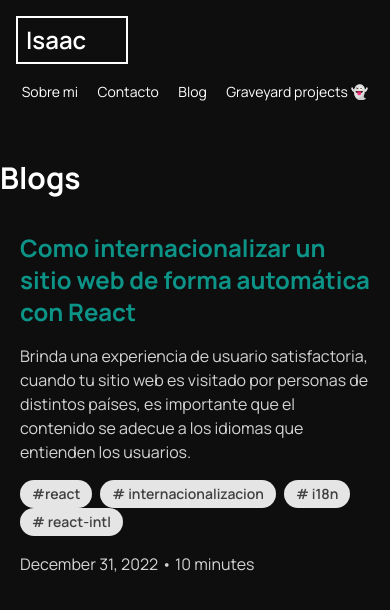
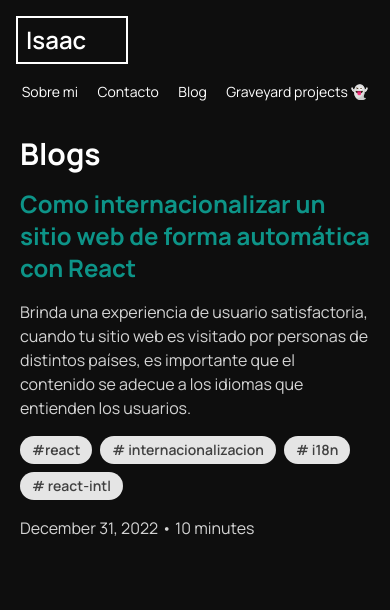
Before and after one commit to BigDog1400/personal-site, a Next.js app: page /blog in a window 390 px wide. Shown: the top 610 px of the page. Built offline with nearby package versions, Linux system fonts and the light colour scheme.

Commit message:
fix: mobile styles

```diff
--- a/pages/blog/index.tsx
+++ b/pages/blog/index.tsx
@@ -31,17 +31,17 @@ function BlogPage({
 }) {
   return (
     <CommonLayoutPage>
-      <div className="max-w-4xl mx-auto flex flex-col pt-10">
+      <div className="max-w-4xl mx-auto flex flex-col pt-4 sm:pt-10  md:px-0 px-5">
         <h1 className="text-3xl text-white font-bold">Blogs</h1>
         <div className="pt-4">
           {posts.map((post) => (
             <Link prefetch href={`/blog/${post.slug}`} key={post.slug}>
-              <div className="p-5 rounded-lg cursor-pointer hover:bg-gray-900">
+              <div className="md:p-5 rounded-lg cursor-pointer hover:bg-gray-900">
                 <h2 className="text-2xl font-bold  text-teal-600">
                   {post.data.title}
                 </h2>
                 <p className="mt-4  text-[#d4d4d4]">{post.data.description}</p>
-                <div className="mt-4 ">
+                <div className="mt-4 flex flex-wrap gap-y-2 items-center">
                   {post.data.tags.split(",").map((tag) => (
                     <span
                       key={tag}
```
